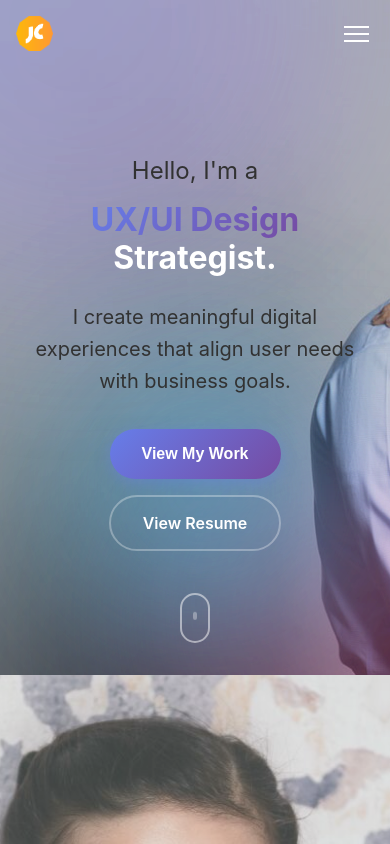
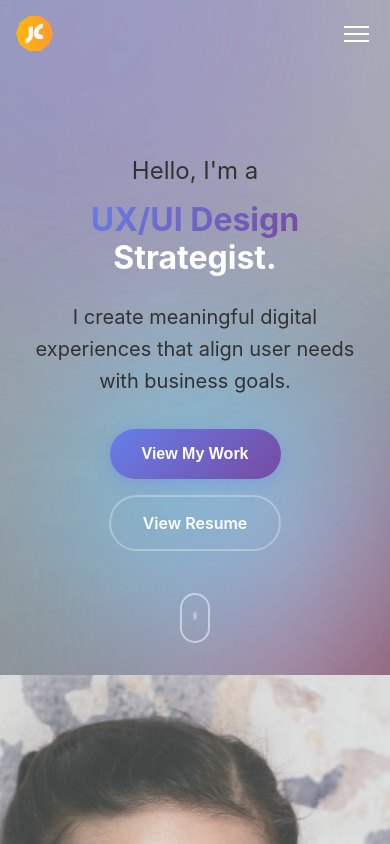
Before and after one commit to chaincheung/portfolio-redesign, a React (Create React App) app: page / in a window 390 px wide. Shown: the top 844 px of the page. Built offline with nearby package versions, Linux system fonts and the light colour scheme.

Commit message:
Adjust hero background image position on mobile to hide person

```diff
--- a/src/portfolio/portfolio.css
+++ b/src/portfolio/portfolio.css
@@ -211,7 +211,7 @@ html {
   z-index: 0;
   overflow: hidden;
   background-size: cover;
-  background-position: center;
+  background-position: right center;
   background-repeat: no-repeat;
   background-attachment: fixed;
   filter: brightness(1.2);
@@ -2794,11 +2794,11 @@ html {
 
 /* Fix for mobile devices - ensure hero and best design images are visible at 375px */
 @media (max-width: 375px) {
-  /* Fix hero background image visibility on mobile */
+  /* Fix hero background image visibility on mobile - hide person */
   .hero-background {
     background-attachment: scroll !important;
     background-size: cover;
-    background-position: center center;
+    background-position: left center;
     position: absolute;
     top: 0;
     left: 0;
@@ -2883,9 +2883,11 @@ html {
 
 /* Additional mobile fixes for background images */
 @media (max-width: 768px) {
-  /* Fix background-attachment on tablets and mobile */
+  /* Fix background-attachment on tablets and mobile - hide person */
   .hero-background {
     background-attachment: scroll !important;
+    background-size: cover;
+    background-position: left center;
   }
 
   .portfolio-best-design {
```
